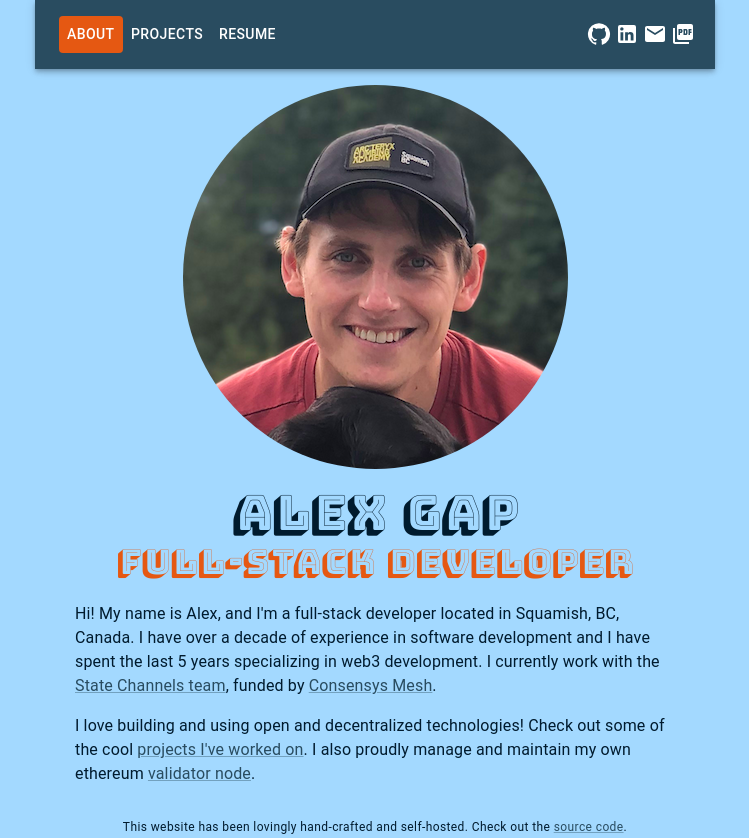
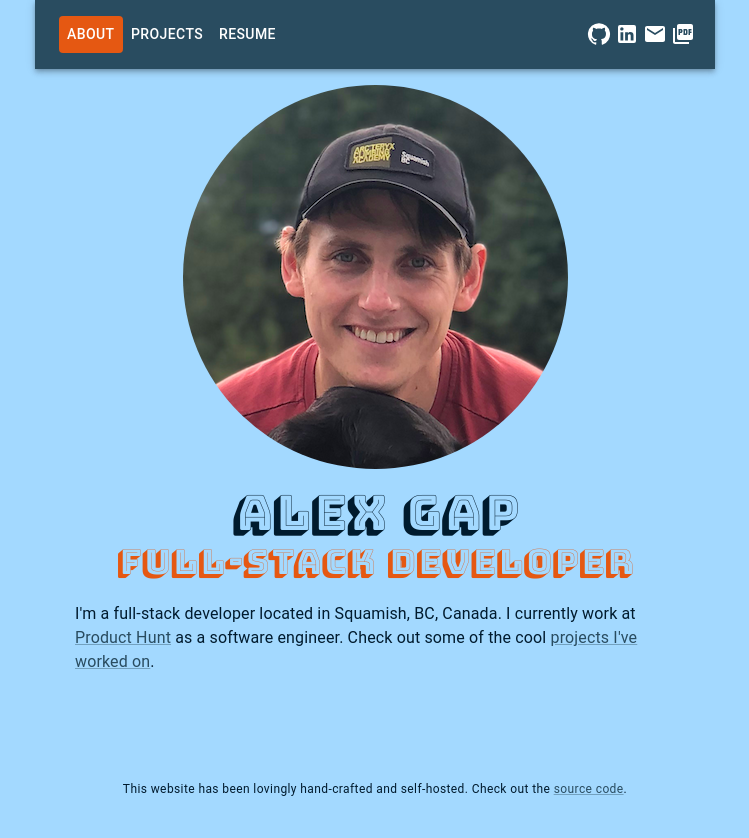
Before and after one commit to lalexgap/website, a React (Vite) app: page / in a window 1280 px wide. Shown: the whole page, without its empty margins (265-1014 px from the left). After the commit the page ends 800 px from the top, so only its background shows below. Built offline with nearby package versions, Linux system fonts and the light colour scheme.

Commit message:
update website to refer to product hunt

```diff
--- a/src/routes/About.tsx
+++ b/src/routes/About.tsx
@@ -32,25 +32,13 @@ function About() {
           full-stack developer
         </Typography>
         <Typography color="textPrimary" variant="body1" py={1}>
-          Hi! My name is Alex, and I'm a full-stack developer located in
-          Squamish, BC, Canada. I have over a decade of experience in software
-          development and I have spent the last 5 years specializing in web3
-          development. I currently work with the{" "}
-          <Link href="https://statechannels.org/team/">
-            State Channels team
-          </Link>
-          , funded by <Link href="https://www.mesh.xyz/">Consensys Mesh</Link>.
+          I'm a full-stack developer located in Squamish, BC, Canada. I
+          currently work at{" "}
+          <Link href="https://www.producthunt.com/@lagap">Product Hunt</Link> as
+          a software engineer. Check out some of the cool{" "}
+          <Link href="/projects">projects I've worked on</Link>.
         </Typography>
-        <Typography color="textPrimary" variant="body1" py={1}>
-          I love building and using open and decentralized technologies! Check
-          out some of the cool{" "}
-          <Link href="/projects">projects I've worked on</Link>. I also proudly
-          manage and maintain my own ethereum{" "}
-          <Link href="https://www.beaconcha.in/validator/835956f9b6475e055b346c029756b3746a53cfda875b8a1cfe93722b937b93d4ca7334a147201d1673fa0d0c9252d8c9">
-            validator node
-          </Link>
-          .
-        </Typography>
+        <Typography color="textPrimary" variant="body1" py={1}></Typography>
       </Box>
     </Box>
   );
```
